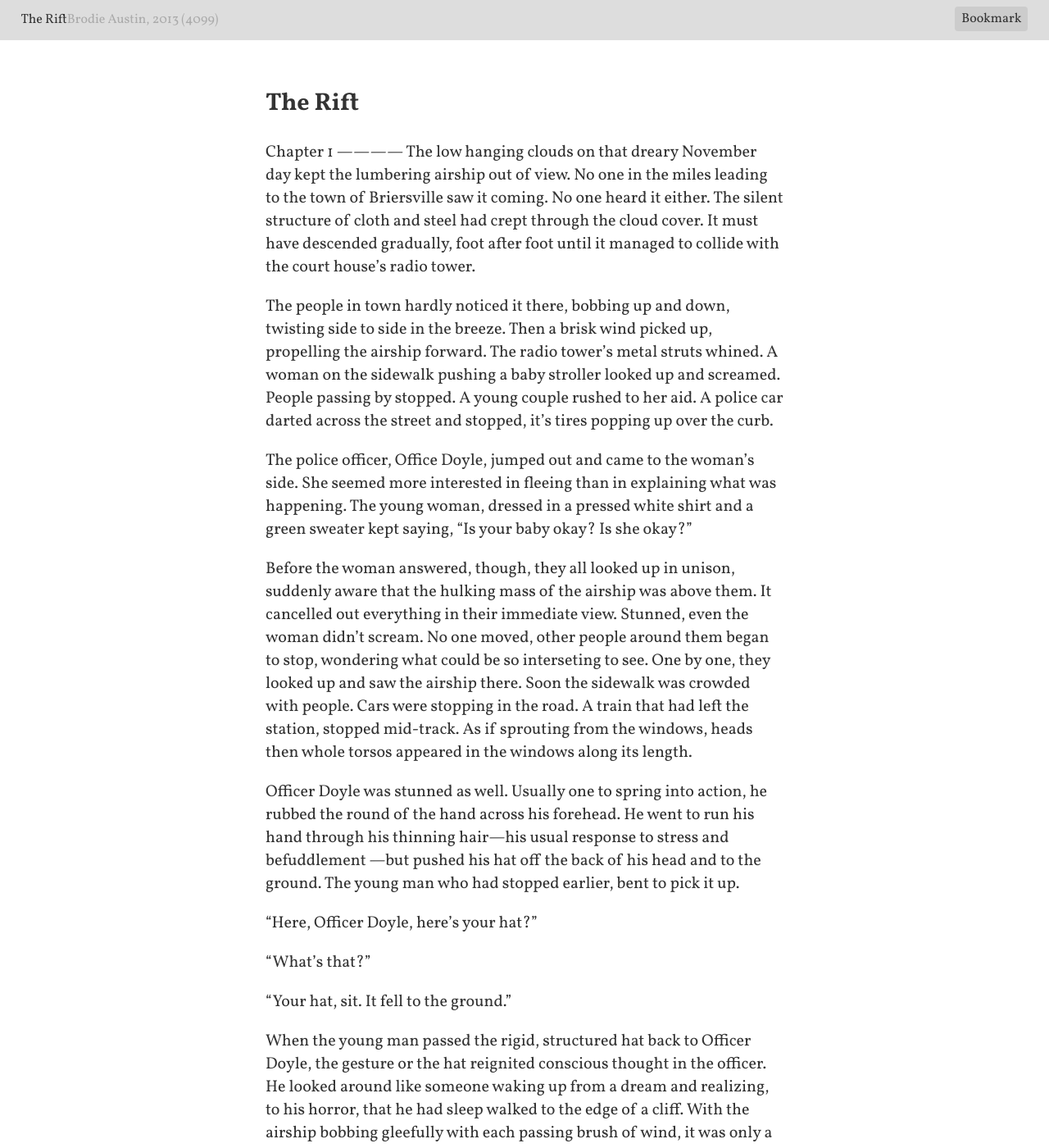
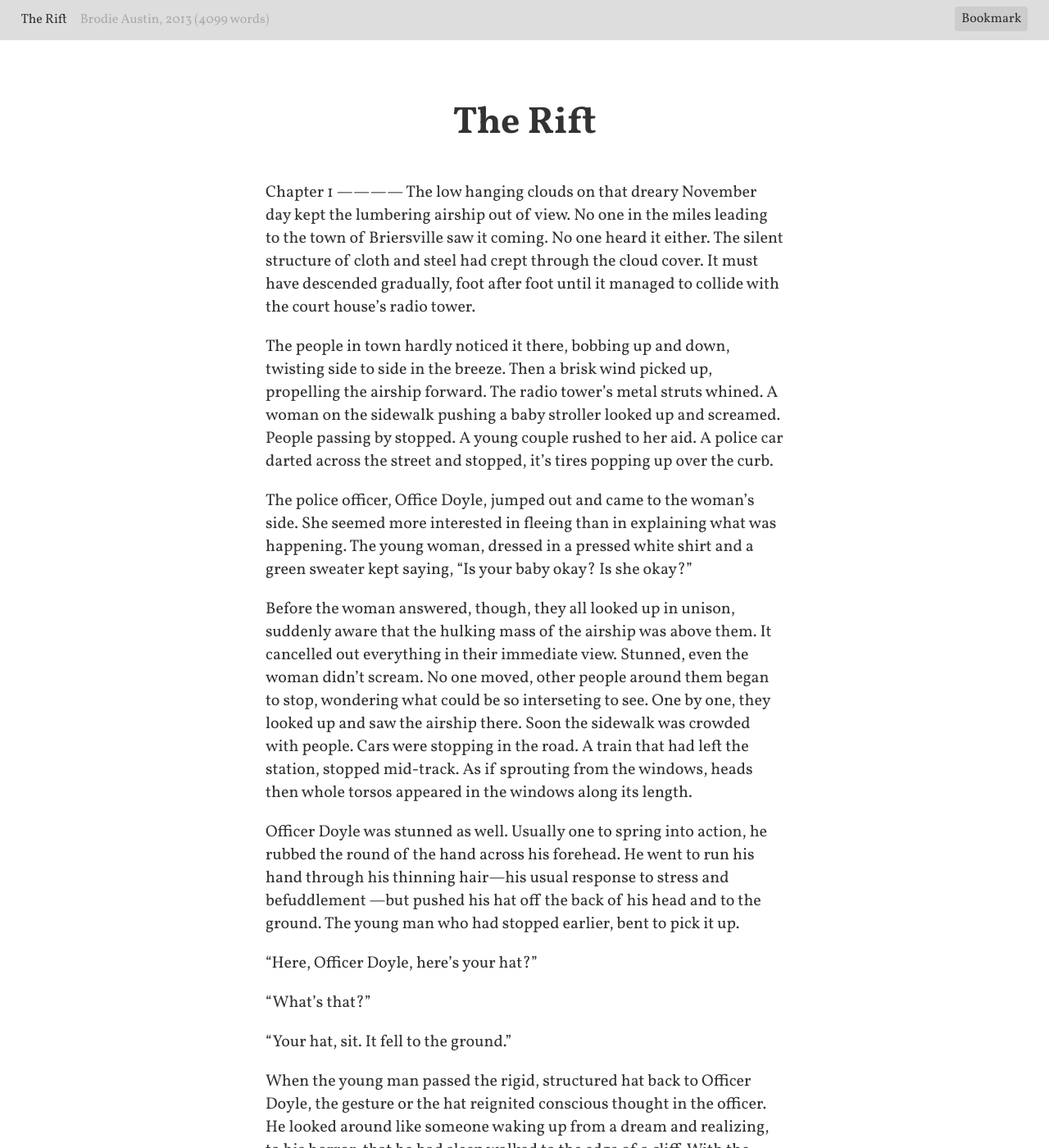
Before and after one commit to brodieaustin/the-rift, a Jekyll site: the page built from index.md, in a window 1280 px wide and 1400 px high. Shown: the whole window at 82% size. Built offline with Jekyll 4.4.1, drawn with Linux system fonts in a browser that asks for light colours; nearby versions of some CDN libraries.

Commit message:
made layout responsive and a few tweaks

```diff
--- a/_layouts/default.html
+++ b/_layouts/default.html
@@ -13,20 +13,27 @@
         .site-header{position: fixed; top: 0; left: 0; width: 96%; height: 48px; line-height: 48px; margin: 0; padding: 0 2%; border-bottom: 1px solid #ddd; background-color: #ddd; font-size: 16px;}
         .site-header a {text-decoration: none;}
         .site-title {float: left; margin: 0; font-size: 100%; font-weight: normal;}
-        .site-meta{float: left; color: #aaa;}
+        .site-meta{float: left; margin-left: 1em; color: #aaa;}
         .site-title a {color: #333;}
         .site-title a:hover {color: #aaa;}
+        .novel h1{font-size: 46px; text-align: center;}
         .button{display: inline-block; padding: 4px 8px; border: 0; border-radius: 4px; background-color: #ccc; color: #333; font-family: inherit; font-size: inherit;}
         .button:hover{background-color: #eee;}
         #save-bookmark{float: right; margin-top: 8px;}
-        .content{width: 50%; margin: 0 auto; padding-top: 72px;}
+        .content{width: 50%; max-width: 700px; margin: 0 auto; padding-top: 72px;}
+        @media screen and (max-width: 800px;){
+            .content{width: 80%;}
+        }
+        @media screen and (max-width: 480px){
+            .content{width: 96%;}
+        }
     </style>
 
 </head>
 <body>
     <header class="site-header">
         <h1 class="site-title">{{ site.title }}</h1>
-        <div class="site-meta">{{ site.author }}, {{ site.pub_year }} ({{ page.content | number_of_words }})</spam></div>
+        <div class="site-meta">{{ site.author }}, {{ site.pub_year }} ({{ page.content | number_of_words }} words)</spam></div>
         <button id="save-bookmark" class="button">Bookmark</button>
     </header>
     <div class="content">
```
